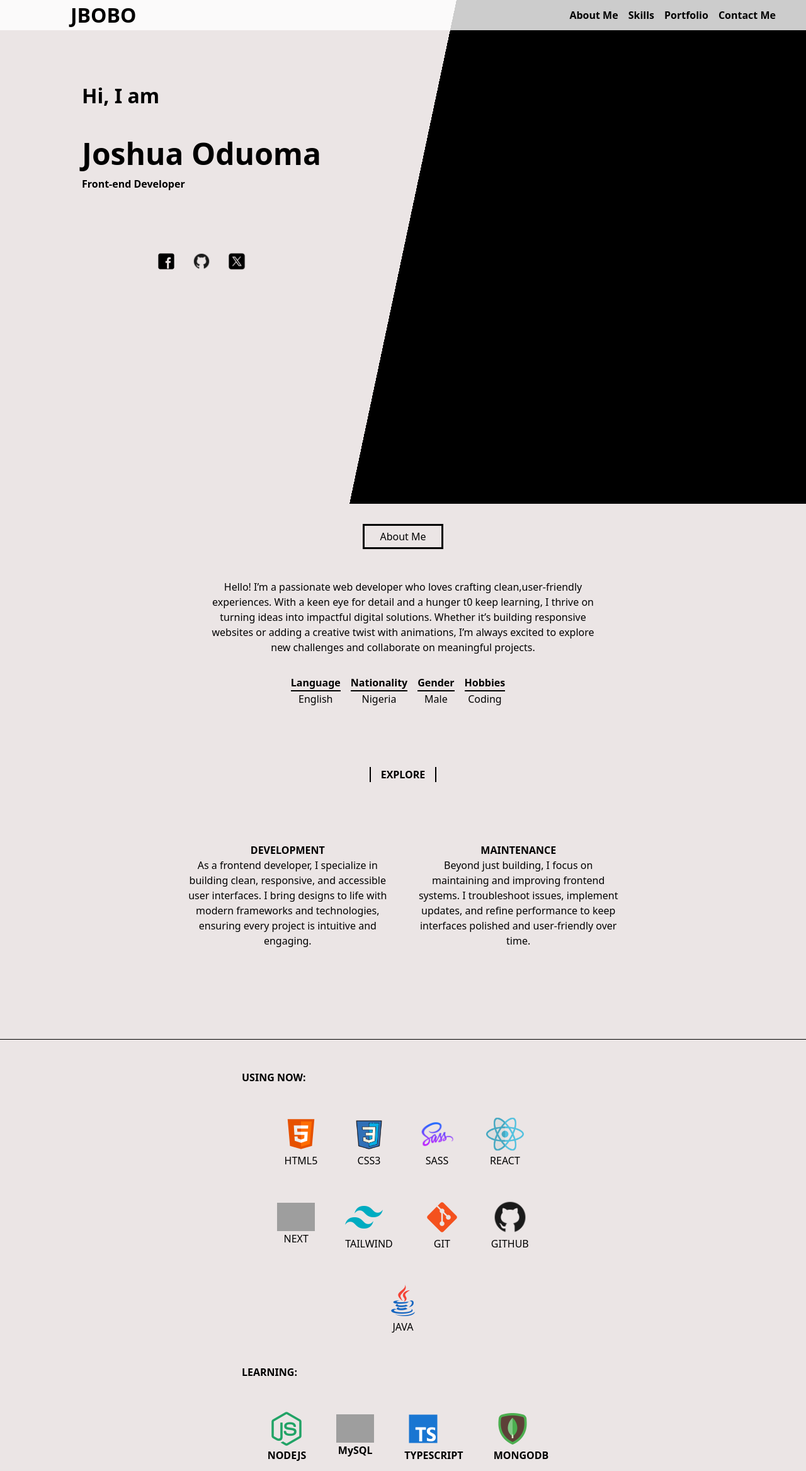
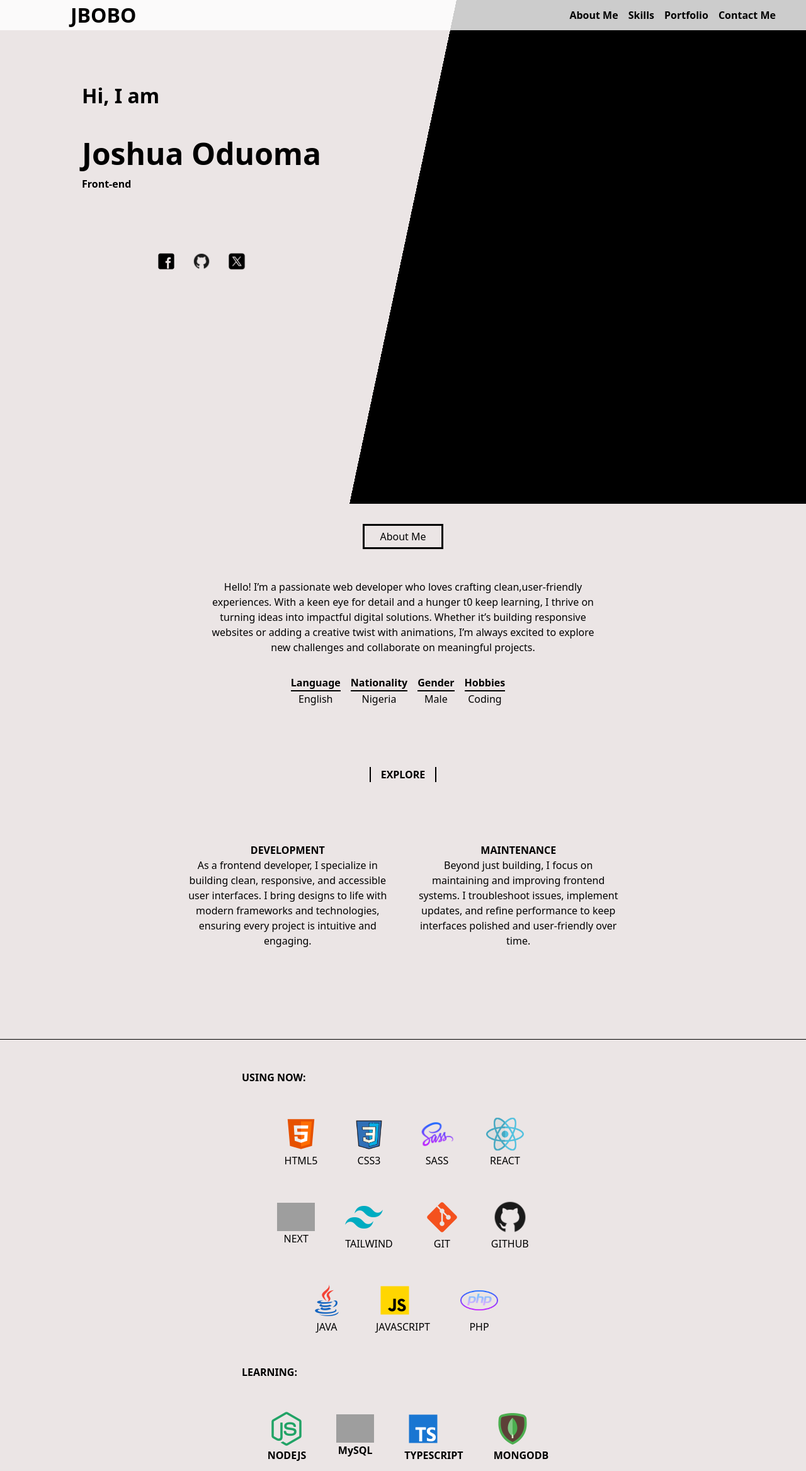
Before and after one commit to Joshking21/my-portfolio, a Next.js app: page / in a window 1280 px wide. Shown: the top 2336 px of the page at 63% size. Built offline with nearby package versions, Linux system fonts and the light colour scheme; grey boxes are pictures that could not be loaded.

Commit message:
made an animation on the frontend-dev text, added some icons for the project section

```diff
--- a/src/app/Components/personalDetails/personalDetails.jsx
+++ b/src/app/Components/personalDetails/personalDetails.jsx
@@ -1,13 +1,56 @@
+'use client'
 import Image from "next/image";
 import Link from "next/link";
 import { SocialLink } from "@/app/lib/userSkillsData";
 import { ExploreItems } from "@/app/lib/userData";
 import { MotionFadeLeftSection,MotionFadeRightSection, } from "@/app/framerMotion/motion";
 import MotionFadeInSection from "@/app/framerMotion/motion";
+import{useState, useEffect} from 'react';
+
+
+
+
+ function Typewriter() {
+  const text = 'Front-end Developer';
+  const [displayedText, setDisplayedText] = useState('');
+  const [index, setIndex] = useState(0);
+
+  useEffect(() => {
+    const typingDelay = 150; // milliseconds between each letter
+    const pauseDelay = 2000; // pause before restarting
+
+    let timer;
+
+    if (index < text.length) {
+      // Add next character
+      timer = setTimeout(() => {
+        setDisplayedText((prev) => prev + text[index]);
+        setIndex((prev) => prev + 1);
+      }, typingDelay);
+    } else {
+      // Pause, then reset
+      timer = setTimeout(() => {
+        setDisplayedText('');
+        setIndex(0);
+      }, pauseDelay);
+    }
+
+    return () => clearTimeout(timer);
+  }, [index, text]);
+
+  return(
+    <div>
+    {displayedText}
+    </div>
+  )
+ }
+
+
 
 export default function HomePersonalDetails() {
   return (
     <div className="flex h-full lg:flex-row flex-col-reverse lg:pt-[4rem] ">
+
       <div className="lg:w-1/2 h-[30%] p-[1.5rem] flex lg:flex-col items-center text-left justify-between lg:pt-[2rem] text-[2rem] lg:mt-[2rem] ">
         <div className="lg:mb-[6rem] ">
           <MotionFadeLeftSection>
@@ -17,9 +60,10 @@ export default function HomePersonalDetails() {
           <div className="font-bold lg:text-[3rem]"> Joshua Oduoma</div>
           </MotionFadeRightSection>
           <MotionFadeLeftSection>
-            <div className="lg:font-semibold  font-sans  text-[1rem]">
-              Front-end Developer
+            <div className="lg:font-semibold h-[1.5rem] font-sans  text-[1rem]">
+              <Typewriter/>
             </div>
+
           </MotionFadeLeftSection>
         </div>
         <MotionFadeInSection>
--- a/src/app/lib/userProject.js
+++ b/src/app/lib/userProject.js
@@ -3,10 +3,11 @@ export const ProjectDetails = [
         ProjectName: "Pig Games",
         ProjectDetails:" A Game I created using HTML, CSS and JavaScipt which involves storing numbers in a count and restarting when the random number picked is 0",
         ProjectImage: "/PigGame.png",
+
         ProjectContribution:"AUTHOR",
         ProjectLink:"https://pig-games2.vercel.app/",
         ProjectGitHubLink:"https://github.com/Joshking21/pigGames2",
-        ProjectLanguagesSource:['/file.svg','/file.svg','/file.svg']
+        ProjectLanguagesSource:['/html5.png','/css3.png','/js.png']
     },
     {
         ProjectName:" Bankist Website",
@@ -15,7 +16,7 @@ export const ProjectDetails = [
          ProjectContribution:"AUTHOR",
         ProjectLink:"https://newbank-delta.vercel.app/",
         ProjectGitHubLink:"https://github.com/Joshking21/NewBankProject",
-        ProjectLanguagesSource:['/file.svg','/file.svg','/file.svg']
+       ProjectLanguagesSource:['/html5.png','/css3.png','/js.png']
     },
     {
         ProjectName:" Event Website",
@@ -24,7 +25,7 @@ export const ProjectDetails = [
          ProjectContribution:"AUTHOR",
         ProjectLink:"",
         ProjectGitHubLink:"https://github.com/Joshking21/Cit306Webproject",
-        ProjectLanguagesSource:['/file.svg','/file.svg','/file.svg']
+       ProjectLanguagesSource:['/html5.png','/css3.png','/js.png','/php.png']
     },
 ]
 
--- a/src/app/lib/userSkillsData.js
+++ b/src/app/lib/userSkillsData.js
@@ -36,6 +36,14 @@ export const SkillDetails = [
      {
         PhotoSource:"/java.png",
         PhotoText: "JAVA"
+    },
+     {
+        PhotoSource:"/js.png",
+        PhotoText: "JAVASCRIPT"
+    },
+     {
+        PhotoSource:"/php.png",
+        PhotoText: "PHP"
     }
 ]
 
```
Also changed, not shown: public/js.png (added), public/php.png (added).
